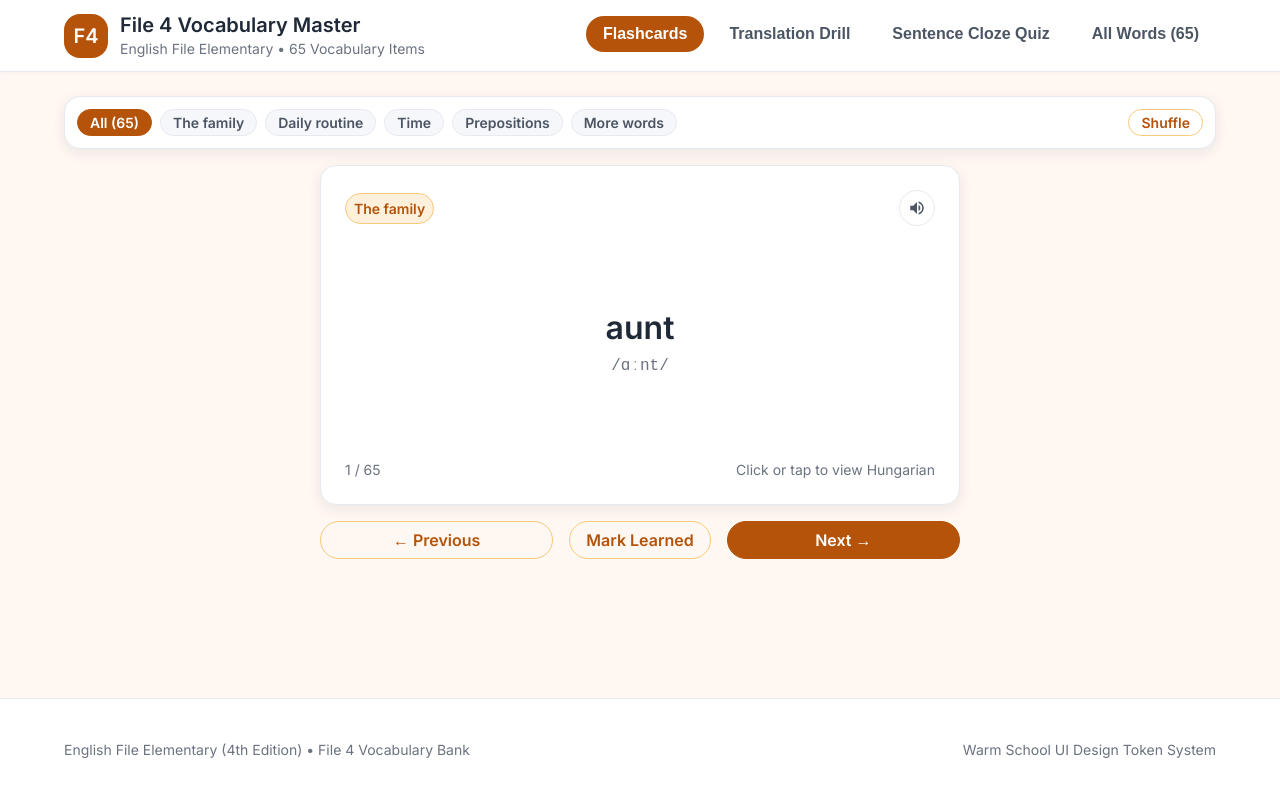
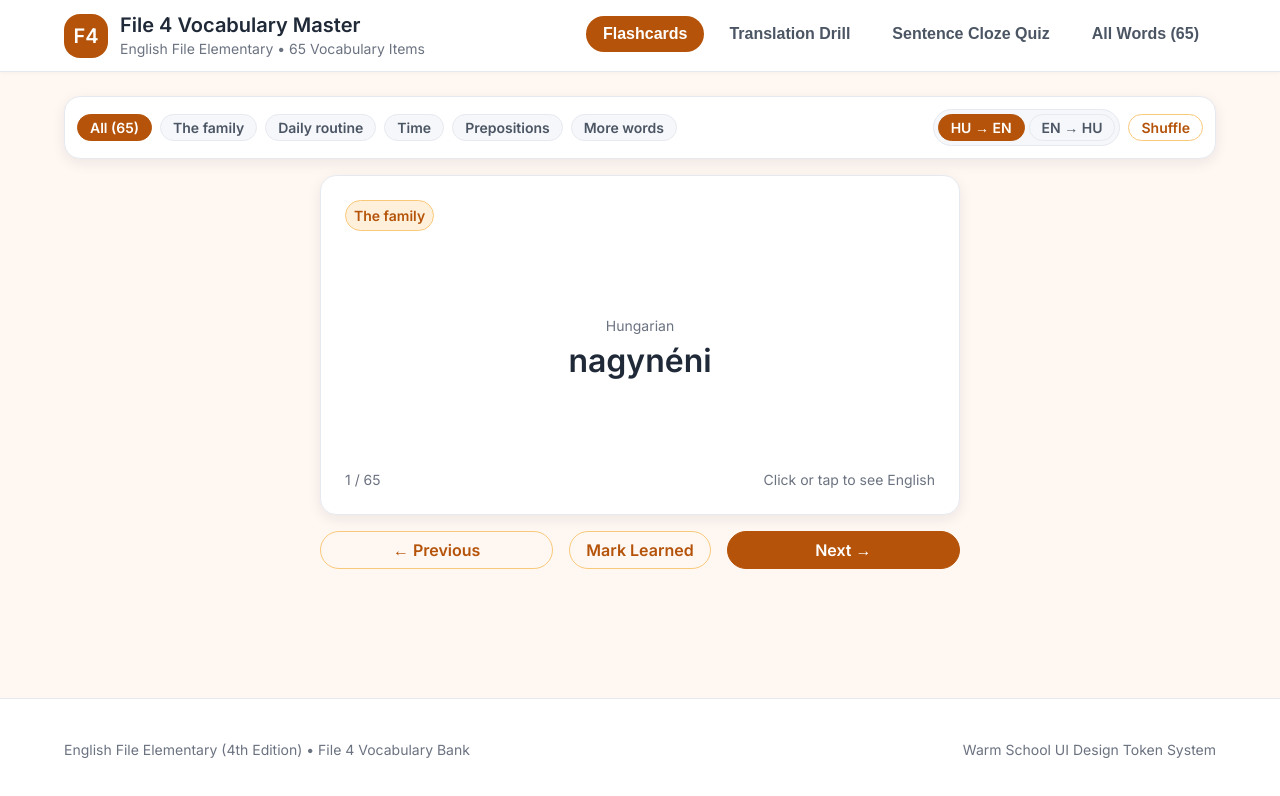
Before and after one commit to prievarat/ef_el_4_vocab_practice, a plain HTML site: page index.html in a window 1280 px wide. Drawn offline with nearby package versions, Linux system fonts and the light colour scheme.

Commit message:
Add files via upload

```diff
--- a/index.html
+++ b/index.html
@@ -467,7 +467,13 @@
           <button class="btn btn-pill-filter" onclick="setFcCategory('More words and phrases')">More words</button>
         </div>
 
-        <div style="display: flex; gap: var(--sp-8);">
+        <div style="display: flex; flex-wrap: wrap; align-items: center; gap: var(--sp-8);">
+          <!-- Flashcard Language Direction Selector (Default: HU -> EN) -->
+          <div style="display: flex; gap: var(--sp-4); background-color: var(--surface-alt); padding: var(--sp-4); border-radius: var(--radius-pill); border: 1px solid var(--border);">
+            <button class="btn btn-pill-filter active" id="fc-dir-hu-en" onclick="setFcDirection('hu-en')">HU &rarr; EN</button>
+            <button class="btn btn-pill-filter" id="fc-dir-en-hu" onclick="setFcDirection('en-hu')">EN &rarr; HU</button>
+          </div>
+
           <button class="btn btn-secondary" onclick="shuffleFlashcards()" style="font-size: 14px; padding: var(--sp-4) var(--sp-12);">
             Shuffle
           </button>
@@ -478,37 +484,41 @@
       <div class="flashcard-wrapper" onclick="toggleCardFlip()" title="Click to flip card (or press Space)">
         <div class="flashcard-inner" id="fc-inner">
 
-          <!-- Card Front: English -->
+          <!-- Card Front -->
           <div class="flashcard-face">
             <div style="display: flex; justify-content: space-between; align-items: center;">
               <span class="badge badge-primary" id="fc-cat-badge">The family</span>
-              <button class="icon-btn" onclick="event.stopPropagation(); playCurrentAudio();" title="Listen to pronunciation">
+              <button class="icon-btn" id="fc-front-audio-btn" onclick="event.stopPropagation(); playCurrentAudio();" title="Listen to pronunciation">
                 <svg class="audio-icon" viewBox="0 0 24 24"><path d="M3 9v6h4l5 5V4L7 9H3zm13.5 3c0-1.77-1.02-3.29-2.5-4.03v8.05c1.48-.73 2.5-2.25 2.5-4.02zM14 3.23v2.06c2.89.86 5 3.54 5 6.71s-2.11 5.85-5 6.71v2.06c4.01-.91 7-4.49 7-8.77s-2.99-7.86-7-8.77z"/></svg>
               </button>
             </div>
 
             <div style="text-align: center; margin: auto 0;">
-              <h2 id="fc-word-en" style="font-size: 32px; font-weight: 600; color: var(--text); margin-bottom: var(--sp-4);">brother</h2>
-              <span id="fc-phonetic" style="font-size: 16px; color: var(--text-muted); font-family: monospace;">/'brʌðə/</span>
+              <p style="font-size: 14px; color: var(--text-muted); margin-bottom: var(--sp-4);" id="fc-front-label">Hungarian</p>
+              <h2 id="fc-front-text" style="font-size: 32px; font-weight: 600; color: var(--text); margin-bottom: var(--sp-4);">fiútestvér</h2>
+              <span id="fc-phonetic" style="font-size: 16px; color: var(--text-muted); font-family: monospace;"></span>
             </div>
 
             <div style="display: flex; justify-content: space-between; align-items: center; font-size: 14px; color: var(--text-muted);">
               <span id="fc-counter">1 / 65</span>
-              <span>Click or tap to view Hungarian</span>
+              <span id="fc-front-hint">Click or tap to flip</span>
             </div>
           </div>
 
-          <!-- Card Back: Hungarian & Example sentence -->
+          <!-- Card Back -->
           <div class="flashcard-face flashcard-back">
             <div style="display: flex; justify-content: space-between; align-items: center;">
-              <span class="badge badge-secondary">Hungarian & Context</span>
-              <button class="icon-btn" onclick="event.stopPropagation(); playCurrentAudio();" title="Listen">
+              <span class="badge badge-secondary" id="fc-back-badge">English & Context</span>
+              <button class="icon-btn" id="fc-back-audio-btn" onclick="event.stopPropagation(); playCurrentAudio();" title="Listen">
                 <svg class="audio-icon" viewBox="0 0 24 24"><path d="M3 9v6h4l5 5V4L7 9H3zm13.5 3c0-1.77-1.02-3.29-2.5-4.03v8.05c1.48-.73 2.5-2.25 2.5-4.02z"/></svg>
               </button>
             </div>
 
             <div style="text-align: center; margin: auto 0; display: flex; flex-direction: column; gap: var(--sp-12);">
-              <h3 id="fc-word-hu" style="font-size: 24px; color: var(--secondary-700);">fiútestvér</h3>
+              <div>
+                <h3 id="fc-back-text" style="font-size: 28px; color: var(--secondary-700);">brother</h3>
+                <span id="fc-back-phonetic" style="font-size: 15px; color: var(--text-muted); font-family: monospace;">/'brʌðə/</span>
+              </div>
               <div style="background-color: var(--surface); border: 1px solid var(--border); border-radius: var(--radius-card); padding: var(--sp-12);">
                 <p style="font-size: 14px; color: var(--text-muted); margin-bottom: var(--sp-4);">Example sentence:</p>
                 <p id="fc-sentence" style="font-size: 16px; font-style: italic; color: var(--text); font-weight: 600;">"That's my brother and his son."</p>
@@ -837,6 +847,16 @@
     let fcList = [...vocabDatabase];
     let fcIdx = 0;
     let fcFlipped = false;
+    let fcDir = 'hu-en'; // Default: Hungarian -> English as requested
+
+    function setFcDirection(dir) {
+      fcDir = dir;
+      document.getElementById('fc-dir-hu-en').classList.toggle('active', dir === 'hu-en');
+      document.getElementById('fc-dir-en-hu').classList.toggle('active', dir === 'en-hu');
+      fcFlipped = false;
+      document.getElementById('fc-inner').classList.remove('flipped');
+      renderFlashcard();
+    }
 
     function setFcCategory(cat) {
       document.querySelectorAll('#fc-filter-container .btn-pill-filter').forEach(btn => {
@@ -874,11 +894,38 @@
       if (fcList.length === 0) return;
       const item = fcList[fcIdx];
       document.getElementById('fc-cat-badge').textContent = item.category;
-      document.getElementById('fc-word-en').textContent = item.en;
-      document.getElementById('fc-phonetic').textContent = item.phonetic;
-      document.getElementById('fc-word-hu').textContent = item.hu;
+      document.getElementById('fc-counter').textContent = `${fcIdx + 1} / ${fcList.length}`;
       document.getElementById('fc-sentence').textContent = `"${item.sentence}"`;
-      document.getElementById('fc-counter').textContent = `${fcIdx + 1} / ${fcList.length}`;
+
+      const frontAudioBtn = document.getElementById('fc-front-audio-btn');
+      const backAudioBtn = document.getElementById('fc-back-audio-btn');
+
+      if (fcDir === 'hu-en') {
+        // Hungarian on Front, English on Back
+        document.getElementById('fc-front-label').textContent = "Hungarian";
+        document.getElementById('fc-front-text').textContent = item.hu;
+        document.getElementById('fc-phonetic').textContent = "";
+        frontAudioBtn.style.display = "none";
+
+        document.getElementById('fc-back-badge').textContent = "English & Context";
+        document.getElementById('fc-back-text').textContent = item.en;
+        document.getElementById('fc-back-phonetic').textContent = item.phonetic;
+        backAudioBtn.style.display = "inline-flex";
+        document.getElementById('fc-front-hint').textContent = "Click or tap to see English";
+      } else {
+        // English on Front, Hungarian on Back
+        document.getElementById('fc-front-label').textContent = "English";
+        document.getElementById('fc-front-text').textContent = item.en;
+        document.getElementById('fc-phonetic').textContent = item.phonetic;
+        frontAudioBtn.style.display = "inline-flex";
+
+        document.getElementById('fc-back-badge').textContent = "Hungarian & Context";
+        document.getElementById('fc-back-text').textContent = item.hu;
+        document.getElementById('fc-back-phonetic').textContent = "";
+        backAudioBtn.style.display = "inline-flex";
+        document.getElementById('fc-front-hint').textContent = "Click or tap to see Hungarian";
+      }
+
       updateCardLearnedBtn();
     }
 
```
